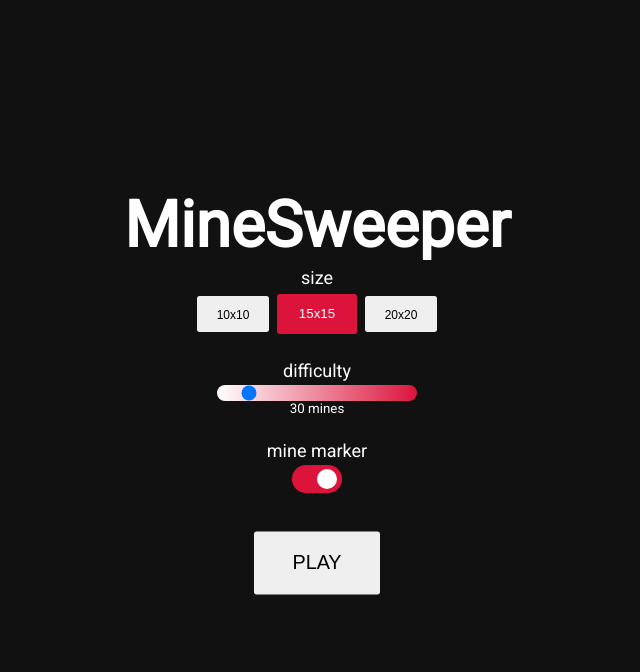
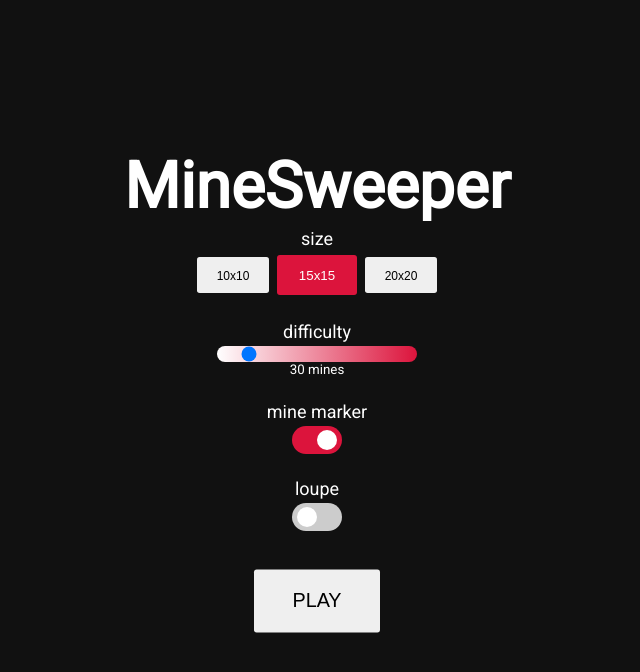
Before and after one commit to fazcue/minesweeperGame, a Next.js app: page / in a window 1280 px wide. Shown: the top 672 px of the page, without its empty margins (323-963 px from the left). Built offline with nearby package versions, Linux system fonts and the light colour scheme.

Commit message:
Add loupe feature

```diff
--- a/src/components/Cell/Cell.tsx
+++ b/src/components/Cell/Cell.tsx
@@ -14,12 +14,36 @@ export default function Cell({ cell }: Props): JSX.Element {
 	const { id, value, revealed, isMine, isPossibleMine, position } = cell
 	const { row, column } = position
 
-	const { board, setBoard, setMines, resetGame, togglePlaying, mines } =
-		useStore()
+	const {
+		board,
+		setBoard,
+		setMines,
+		resetGame,
+		togglePlaying,
+		mines,
+		loupe,
+	} = useStore()
 	const { allowMineMarker } = useOptions()
 
 	const onClick = (): void => {
 		if (!revealed) {
+			// if loupe is active, reveal without possible of loosing
+			if (loupe && !isMine && !isPossibleMine) {
+				const newBoard = [...board]
+
+				if (value === '*') {
+					cell.isMine = true
+					setMines({ ...mines, discovered: mines.discovered + 1 })
+				} else {
+					cell.revealed = true
+				}
+
+				newBoard[row][column].revealed = cell.revealed
+
+				setBoard(newBoard)
+				return
+			}
+
 			// if it's marked as possible mine, don't do anything
 			if (isPossibleMine || isMine) {
 				return
--- /dev/null
+++ b/src/components/LoupeToggler/LoupeToggler.module.css
@@ -0,0 +1,62 @@
+/* The switch - the box around the slider */
+.switch {
+    position: relative;
+    display: inline-block;
+    width: 50px;
+    height: 28px;
+  }
+
+  /* Hide default HTML checkbox */
+  .switch input {
+    opacity: 0;
+    width: 0;
+    height: 0;
+  }
+
+  /* The slider */
+  .slider {
+    position: absolute;
+    cursor: pointer;
+    top: 0;
+    left: 0;
+    right: 0;
+    bottom: 0;
+    background-color: #ccc;
+    -webkit-transition: .2s;
+    transition: .2s;
+  }
+
+  .slider:before {
+    position: absolute;
+    content: "";
+    height: 20px;
+    width: 20px;
+    left: 5px;
+    bottom: 4px;
+    background-color: white;
+    -webkit-transition: .2s;
+    transition: .2s;
+  }
+
+  input:checked + .slider {
+    background-color: crimson;
+  }
+
+  input:focus + .slider {
+    box-shadow: 0 0 1px crimson;
+  }
+
+  input:checked + .slider:before {
+    -webkit-transform: translateX(20px);
+    -ms-transform: translateX(20px);
+    transform: translateX(20px);
+  }
+
+  /* Rounded sliders */
+  .slider.round {
+    border-radius: 34px;
+  }
+
+  .slider.round:before {
+    border-radius: 50%;
+  }
--- /dev/null
+++ b/src/components/LoupeToggler/LoupeToggler.tsx
@@ -0,0 +1,27 @@
+import useOptions from '@/store/options'
+import styles from './LoupeToggler.module.css'
+import useStore from '@/store/store'
+
+export default function LoupeToggler() {
+	const { allowLoupe, setAllowLoupe } = useOptions()
+	const { setLoupe } = useStore()
+
+	const onChange = () => {
+		setAllowLoupe(!allowLoupe)
+		setLoupe(false)
+	}
+
+	return (
+		<>
+			<p>loupe</p>
+			<label className={styles.switch}>
+				<input
+					type="checkbox"
+					onChange={onChange}
+					checked={allowLoupe}
+				/>
+				<span className={`${styles.slider} ${styles.round}`}></span>
+			</label>
+		</>
+	)
+}
--- a/src/components/Options/Options.tsx
+++ b/src/components/Options/Options.tsx
@@ -4,6 +4,7 @@ import SizeSelector from '../SizeSelector/SizeSelector'
 import DifficultySlider from '../DifficultySlider/DifficultySlider'
 import EmptySpace from '../EmptySpace/EmptySpace'
 import MineMarkerToggler from '../MineMarkerToggler/MineMarkerToggler'
+import LoupeToggler from '../LoupeToggler/LoupeToggler'
 
 export default function Options() {
 	const { togglePlaying, generateNewBoard } = useStore((state) => state)
@@ -21,6 +22,8 @@ export default function Options() {
 			<EmptySpace />
 			<MineMarkerToggler />
 			<EmptySpace />
+			<LoupeToggler />
+			<EmptySpace />
 			<button onClick={startGame} className={styles.playButton}>
 				PLAY
 			</button>
--- a/src/store/options.tsx
+++ b/src/store/options.tsx
@@ -3,11 +3,15 @@ import { create } from 'zustand'
 interface Options {
 	allowMineMarker: boolean
 	setAllowMineMarker: (allowMineMarker: boolean) => void
+	allowLoupe: boolean
+	setAllowLoupe: (allowLoupe: boolean) => void
 }
 
 const useOptions = create<Options>((set, get) => ({
 	allowMineMarker: true,
 	setAllowMineMarker: (allowMineMarker) => set({ allowMineMarker }),
+	allowLoupe: false,
+	setAllowLoupe: (allowLoupe) => set({ allowLoupe }),
 }))
 
 export default useOptions
--- a/src/store/store.tsx
+++ b/src/store/store.tsx
@@ -14,6 +14,8 @@ interface IStore {
 	setBoard: (board: Cell[][]) => void
 	generateNewBoard: () => void
 	resetGame: () => void
+	loupe: boolean
+	setLoupe: (loupe: boolean) => void
 }
 
 const useStore = create<IStore>((set, get) => ({
@@ -32,7 +34,10 @@ const useStore = create<IStore>((set, get) => ({
 		get().generateNewBoard()
 		set({ playing: true, mines: { ...get().mines, discovered: 0 } })
 		set({ mines: { ...get().mines, discovered: 0 } })
+		set({ loupe: false })
 	},
+	loupe: false,
+	setLoupe: (loupe) => set({ loupe }),
 }))
 
 export default useStore
```
Also changed, not shown: src/components/Loupe/Loupe.module.css (added, +23 -0 lines), src/components/Loupe/Loupe.tsx (added, +20 -0 lines).
